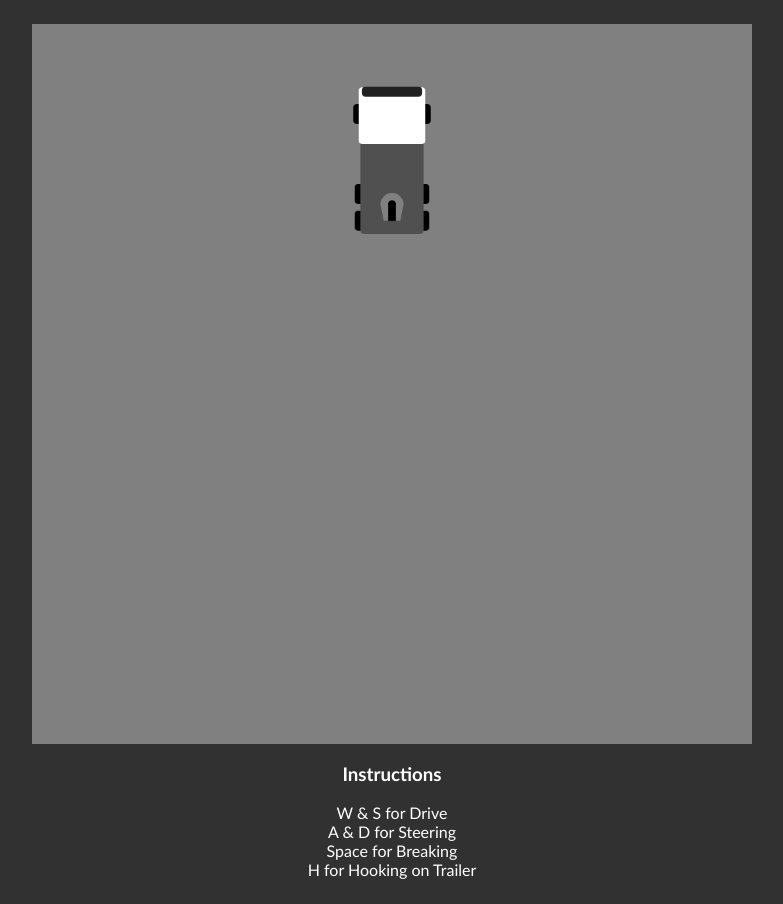
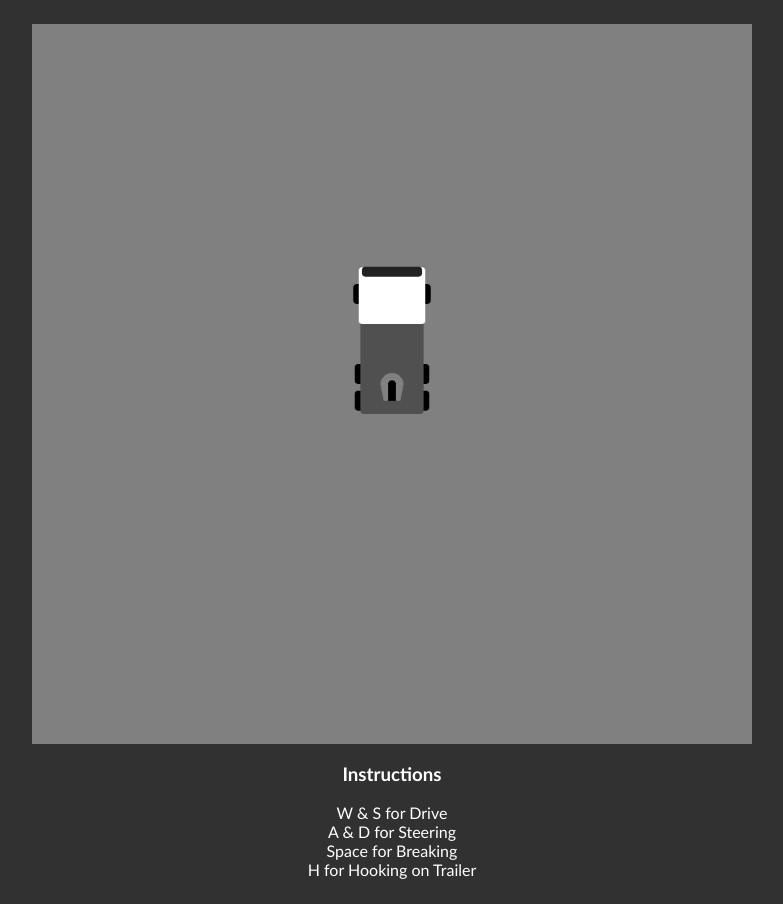
Before and after one commit to viggoStrom/Truck-Parking-Game, a plain HTML site: page index.html in a window 1280 px wide. Shown: the whole page, without its empty margins (248-1031 px from the left). Drawn offline with Linux system fonts and the light colour scheme.

Commit message:
more restructuring. Refactoring truck

```diff
--- a/script/level-objects/exit-door.js
+++ b/script/level-objects/exit-door.js
@@ -1,5 +1,3 @@
-/** @type {HTMLCanvasElement} */
-
 class exit {
     constructor(nextLevel, trucks, x = 1, y = 1 / 2, direction = Math.PI) {
         this.trucks = trucks;
--- a/script/level-objects/parking-spot.js
+++ b/script/level-objects/parking-spot.js
@@ -1,5 +1,3 @@
-/** @type {HTMLCanvasElement} */
-
 class parkingSpot {
     constructor(exits, trailer, x = 1 / 2, y = 1 / 2, direction) {
         this.trailer = trailer;
--- a/script/level-objects/truck.js
+++ b/script/level-objects/truck.js
@@ -1,21 +1,22 @@
-/** @type {HTMLCanvasElement} */
-
 class Truck {
-    constructor(x = 1 / 2, y = 3 / 4, direction = 0) {
-        this.id = Date.now() + Math.random();
+    constructor(level, fractionPosX, fractionPosY, direction = 0, color = "white") {
+        this.id = Math.floor(Date.now() * Math.random());
 
         this.direction = direction;
         this.steerAngle = 0;
 
         this.color = "white";
-        this.cabWidth = 100;
-        this.cabLength = 85;
+        this.cab = {
+            width: 100,
+            length: 85,
+        };
         this.width = 95;
         this.length = 220;
-        this.widthOffset = (this.cabWidth - this.width) / 2;
-
-        this.centerX = x * canvas.width;
-        this.centerY = y * canvas.height;
+        this.widthOffset = (this.cab.width - this.width) / 2;
+        this.center = {
+            x: fractionPosX * canvas.width,
+            y: fractionPosY * canvas.height,
+        };
 
         this.velocity = 0;
         this.acceleration = 60;
@@ -29,17 +30,16 @@ class Truck {
         this.hasTrailer = false;
 
         this.initInput();
-
-        // window.onbeforeunload = function (event) {
-        //     this.save()
-        // };
     }
 
     initInput() {
-        const inputDownKeys = document.addEventListener("keydown", event => {
+        this.keydownListener = document.addEventListener("keydown", event => {
             let key = event.key.toLowerCase();
 
-            if (event.ctrlKey && key != "r") { event.preventDefault(); }
+            // Prevent undesired browser behavior
+            if (event.ctrlKey && key != "r") { event.preventDefault(); } // Reload
+            if (event.ctrlKey && key != "w") { event.preventDefault(); } // Close Tab
+
             if (key == "w" || key == "arrowup") { this.forward = true; event.preventDefault(); }
             if (key == "s" || key == "arrowdown") { this.backward = true; event.preventDefault(); }
             if (key == "d" || key == "arrowright") { this.rightTurn = true; }
@@ -48,7 +48,7 @@ class Truck {
             if (key == " ") { this.break = true; event.preventDefault(); }
         });
 
-        const inputUpKeys = document.addEventListener("keyup", event => {
+        this.keyupListener = document.addEventListener("keyup", event => {
             let key = event.key.toLowerCase();
 
             if (key == "w" || key == "arrowup") { this.forward = false; event.preventDefault(); }
@@ -71,9 +71,9 @@ class Truck {
     roundRect(x, y, w, h) {
         ctx.save();
         ctx.beginPath();
-        ctx.translate(this.centerX, this.centerY);
+        ctx.translate(this.center.x, this.center.y);
         ctx.rotate(this.direction);
-        ctx.roundRect(x - this.centerX, y - this.centerY, w, h, 5);
+        ctx.roundRect(x - this.center.x, y - this.center.y, w, h, 5);
         ctx.closePath();
         ctx.fill();
         ctx.restore();
@@ -82,14 +82,14 @@ class Truck {
     wheel(x, y, w, h) {
         ctx.save();
         ctx.beginPath();
-        ctx.translate(this.centerX, this.centerY);
+        ctx.translate(this.center.x, this.center.y);
         ctx.rotate(this.direction);
         // ctx.roundRect(x - this.centerX, y - this.centerY, w, h, 5);
         ctx.restore();
         ctx.save();
         ctx.translate(x, y);
         ctx.rotate(this.direction * 1.3);
-        ctx.roundRect(this.centerX - x - 58, this.centerY - y - 150, w, h, 5);
+        ctx.roundRect(this.center.x - x - 58, this.center.y - y - 150, w, h, 5);
         ctx.closePath();
         ctx.fill();
         ctx.restore();
@@ -97,39 +97,39 @@ class Truck {
 
 
     update() {
-
+        this.move();
     }
 
     render() {
         let x, y, w, h;
 
         // Wheels
-        x = this.centerX - this.cabWidth / 2 - 8;
-        y = this.centerY - 130 - 20;
+        x = this.center.x - this.cab.width / 2 - 8;
+        y = this.center.y - 130 - 20;
         w = 20;
         h = 30;
         ctx.fillStyle = "black";
         this.roundRect(x, y, w, h);
-        x = this.centerX + this.cabWidth / 2 - 12;
-        y = this.centerY - 130 - 20;
+        x = this.center.x + this.cab.width / 2 - 12;
+        y = this.center.y - 130 - 20;
         this.roundRect(x, y, w, h);
-        x = this.centerX - this.cabWidth / 2 - 6;
-        y = this.centerY - 10 - 20;
+        x = this.center.x - this.cab.width / 2 - 6;
+        y = this.center.y - 10 - 20;
         this.roundRect(x, y, w, h);
-        x = this.centerX + this.cabWidth / 2 - 14;
-        y = this.centerY - 10 - 20;
+        x = this.center.x + this.cab.width / 2 - 14;
+        y = this.center.y - 10 - 20;
         this.roundRect(x, y, w, h);
-        x = this.centerX - this.cabWidth / 2 - 6;
-        y = this.centerY + 30 - 20;
+        x = this.center.x - this.cab.width / 2 - 6;
+        y = this.center.y + 30 - 20;
         this.roundRect(x, y, w, h);
-        x = this.centerX + this.cabWidth / 2 - 14;
-        y = this.centerY + 10;
+        x = this.center.x + this.cab.width / 2 - 14;
+        y = this.center.y + 10;
         this.roundRect(x, y, w, h);
 
 
         // Tractor Unit
-        x = this.centerX - this.cabWidth / 2 + this.widthOffset;
-        y = this.centerY - this.length / 2 - 65;
+        x = this.center.x - this.cab.width / 2 + this.widthOffset;
+        y = this.center.y - this.length / 2 - 65;
         w = this.width;
         h = this.length;
         ctx.fillStyle = "#505050";
@@ -138,40 +138,40 @@ class Truck {
         // Attach Point
         w = 35;
         h = 50;
-        x = this.centerX;
-        y = this.centerY;
+        x = this.center.x;
+        y = this.center.y;
         ctx.fillStyle = "gray";
         ctx.save();
         ctx.beginPath();
-        ctx.translate(this.centerX, this.centerY);
+        ctx.translate(this.center.x, this.center.y);
         ctx.rotate(this.direction);
 
-        ctx.moveTo(x - w / 2 + 5 - this.centerX, y + h / 2 - this.centerY);
-        ctx.lineTo(x + w / 2 - 5 - this.centerX, y + h / 2 - this.centerY);
-        ctx.lineTo(x + w / 2 - this.centerX, y - this.centerY);
-        ctx.lineTo(x - w / 2 - this.centerX, y - this.centerY);
+        ctx.moveTo(x - w / 2 + 5 - this.center.x, y + h / 2 - this.center.y);
+        ctx.lineTo(x + w / 2 - 5 - this.center.x, y + h / 2 - this.center.y);
+        ctx.lineTo(x + w / 2 - this.center.x, y - this.center.y);
+        ctx.lineTo(x - w / 2 - this.center.x, y - this.center.y);
         ctx.closePath();
         ctx.fill();
 
         ctx.beginPath();
-        ctx.arc(x - this.centerX, y - this.centerY + 1, w / 2, Math.PI, 0);
+        ctx.arc(x - this.center.x, y - this.center.y + 1, w / 2, Math.PI, 0);
         ctx.closePath();
         ctx.fill();
 
         ctx.fillStyle = "black";
-        ctx.fillRect(x - w / 6 - this.centerX, y - h / 25 - this.centerY, w / 3, h * 0.545);
+        ctx.fillRect(x - w / 6 - this.center.x, y - h / 25 - this.center.y, w / 3, h * 0.545);
         ctx.beginPath();
-        ctx.arc(x - this.centerX, y - this.centerY, w / 6, 0, Math.PI * 2);
+        ctx.arc(x - this.center.x, y - this.center.y, w / 6, 0, Math.PI * 2);
         ctx.closePath();
         ctx.fill();
 
         ctx.restore();
 
         // Cab
-        x = this.centerX - this.cabWidth / 2;
-        y = this.centerY - this.length / 2 - 65;
-        w = this.cabWidth;
-        h = this.cabLength;
+        x = this.center.x - this.cab.width / 2;
+        y = this.center.y - this.length / 2 - 65;
+        w = this.cab.width;
+        h = this.cab.length;
         ctx.fillStyle = this.color;
         this.roundRect(x, y, w, h);
 
@@ -179,8 +179,8 @@ class Truck {
         // Windshield
         w = this.width * .95;
         h = 15;
-        x = this.centerX - w / 2;
-        y = this.centerY - this.length * .8;
+        x = this.center.x - w / 2;
+        y = this.center.y - this.length * .8;
         ctx.fillStyle = "#212121";
         this.roundRect(x, y, w, h);
     }
@@ -188,19 +188,21 @@ class Truck {
     move() {
         // Update Front Collider
         this.spineLength = this.length - 95;
-        this.frontColliderX = this.centerX + Math.sin(this.direction) * this.spineLength;
-        this.frontColliderY = this.centerY - Math.cos(this.direction) * this.spineLength;
+        this.frontCollider = {
+            x: this.center.x + Math.sin(this.direction) * this.spineLength,
+            y: this.center.y - Math.cos(this.direction) * this.spineLength,
+        };
 
         // Wall collision
-        if (this.centerX > canvas.width - 45) { this.centerX = canvas.width - 45; this.velocity = -this.velocity * 0.2 };
-        if (this.centerX < 45) { this.centerX = 45; this.velocity = -this.velocity * 0.2 };
-        if (this.centerY > canvas.height - 45) { this.centerY = canvas.height - 45; this.velocity = -this.velocity * 0.2 };
-        if (this.centerY < 45) { this.centerY = 45; this.velocity = -this.velocity * 0.2 };
+        if (this.center.x > canvas.width - 45) { this.center.x = canvas.width - 45; this.velocity = -this.velocity * 0.2 };
+        if (this.center.x < 45) { this.center.x = 45; this.velocity = -this.velocity * 0.2 };
+        if (this.center.y > canvas.height - 45) { this.center.y = canvas.height - 45; this.velocity = -this.velocity * 0.2 };
+        if (this.center.y < 45) { this.center.y = 45; this.velocity = -this.velocity * 0.2 };
 
-        if (this.frontColliderX > canvas.width - 45) { this.velocity = -this.velocity * 0.2; this.centerX = canvas.width - 45 - this.spineLength * Math.sin(this.direction); };
-        if (this.frontColliderX < 45) { this.velocity = -this.velocity * 0.2; this.centerX = 45 - this.spineLength * Math.sin(this.direction); };
-        if (this.frontColliderY > canvas.height - 45) { this.velocity = -this.velocity * 0.2; this.centerY = canvas.height - 45 + this.spineLength * Math.cos(this.direction); };
-        if (this.frontColliderY < 45) { this.velocity = -this.velocity * 0.2; this.centerY = 45 + this.spineLength * Math.cos(this.direction); };
+        if (this.frontCollider.x > canvas.width - 45) { this.velocity = -this.velocity * 0.2; this.center.x = canvas.width - 45 - this.spineLength * Math.sin(this.direction); };
+        if (this.frontCollider.x < 45) { this.velocity = -this.velocity * 0.2; this.center.x = 45 - this.spineLength * Math.sin(this.direction); };
+        if (this.frontCollider.y > canvas.height - 45) { this.velocity = -this.velocity * 0.2; this.center.y = canvas.height - 45 + this.spineLength * Math.cos(this.direction); };
+        if (this.frontCollider.y < 45) { this.velocity = -this.velocity * 0.2; this.center.y = 45 + this.spineLength * Math.cos(this.direction); };
 
         // Update Friction
         this.friction = 5 + Math.abs(this.velocity) / 2;
@@ -217,8 +219,8 @@ class Truck {
         if (this.backward) { this.velocity -= this.acceleration / this.mass / 2; }
 
         // Apply Velocity to Truck Position
-        this.centerX += this.velocity * Math.sin(this.direction);
-        this.centerY -= this.velocity * Math.cos(this.direction);
+        this.center.x += this.velocity * Math.sin(this.direction);
+        this.center.y -= this.velocity * Math.cos(this.direction);
 
         // Breaking
         if (this.break && this.velocity > 0) { this.velocity -= this.breakForce / this.mass; }
@@ -235,8 +237,8 @@ class Truck {
     save() {
         // Save Data to Local Storage in Case of Unintentional Reload
         const data = {
-            centerX: this.centerX,
-            centerY: this.centerY,
+            centerX: this.center.x,
+            centerY: this.center.y,
             direction: this.direction,
             velocity: this.velocity,
         };
@@ -254,14 +256,14 @@ class Truck {
         // DEBUG Center Point
         ctx.fillStyle = "lightGreen";
         ctx.beginPath();
-        ctx.arc(this.centerX, this.centerY, 20, 0, 2 * Math.PI);
+        ctx.arc(this.center.x, this.center.y, 20, 0, 2 * Math.PI);
         ctx.closePath();
         ctx.fill();
 
         // DEBUG Front Collider
         ctx.fillStyle = "orange";
         ctx.beginPath();
-        ctx.arc(this.frontColliderX, this.frontColliderY, 20, 0, 2 * Math.PI);
+        ctx.arc(this.frontCollider.x, this.frontCollider.y, 20, 0, 2 * Math.PI);
         ctx.closePath();
         ctx.fill();
 
@@ -272,10 +274,10 @@ class Truck {
             ctx.strokeStyle = "blue";
         }
         ctx.lineWidth = 20;
-        x = this.centerX;
-        y = this.centerY;
-        w = this.centerX + Math.sin(this.direction) * this.velocity * 100;
-        h = this.centerY - Math.cos(this.direction) * this.velocity * 100;
+        x = this.center.x;
+        y = this.center.y;
+        w = this.center.x + Math.sin(this.direction) * this.velocity * 100;
+        h = this.center.y - Math.cos(this.direction) * this.velocity * 100;
         ctx.beginPath();
         ctx.moveTo(x, y);
         ctx.lineTo(w, h);
--- a/script/level-template.js
+++ b/script/level-template.js
@@ -1,4 +1,3 @@
-
 class LevelTemplate {
     constructor() {
         this.gameElements = [];
--- a/script/levels/level-1.js
+++ b/script/levels/level-1.js
@@ -1,29 +1,10 @@
-class Level1 {
+
+class Level1 extends LevelTemplate {
     constructor() {
-        this.truck = new Truck(1 / 2, 1 / 4)
-        // this.trailer = new trailer([this.truck], 1 / 2, 3 / 4, 0, "white")
-        // this.exit = new exit(new levelTwo, [this.truck], 1 / 2, 0, Math.PI / 2)
-        // this.parkingArea = new parkingSpot([this.exit], this.trailer, 1 / 2, 2.8 / 4, 0)
+        super();
 
-        this.exit = null
-
-        this.content = [
-            this.truck,
-            // this.trailer,
-            // this.exit,
-            // this.parkingArea
-        ]
-    }
-
-    update() {
-        this.content.forEach((element) => {
-            element.update()
-        })
-    }
-
-    render() {
-        this.content.forEach((element) => {
-            element.render()
-        })
+        this.gameElements = [
+            new Truck(this, 1 / 2, 1 / 2),
+        ];
     }
 }
--- a/script/main.js
+++ b/script/main.js
@@ -1,10 +1,12 @@
 /** @type {HTMLCanvasElement} */
-
 const canvas = document.getElementById("main-canvas");
+/** @type {CanvasRenderingContext2D} */
 const ctx = canvas.getContext("2d");
 
 canvas.height = 1080;
 canvas.width = 1080;
+
+const ui = new UI();
 
 let level = new Level1();
 
@@ -25,11 +27,14 @@ const render = () => {
 }
 
 const start = (event) => {
-    document.removeEventListener("click", start);
-    document.removeEventListener("keydown", start);
+    ui.welcome();
 
-    window.requestAnimationFrame(update);
-    window.requestAnimationFrame(render);
+    document.addEventListener("click", () => {
+        window.requestAnimationFrame(update);
+        window.requestAnimationFrame(render);
+    }, { once: true });
 }
 
-start();
+// start();
+window.requestAnimationFrame(update);
+window.requestAnimationFrame(render);
--- a/script/ui.js
+++ b/script/ui.js
@@ -1,15 +1,13 @@
-/** @type {HTMLCanvasElement} */
-
 class UI {
     constructor() {
 
     }
 
-    welcome = () => {
+    welcome() {
         ctx.fillStyle = "black";
         ctx.globalAlpha = 0.6;
         ctx.beginPath();
-        ctx.roundRect(canvas.width / 4, canvas.height / 4, canvas.width * 2 / 4, canvas.height * 2 / 4, 90);
+        ctx.roundRect(canvas.width / 8, canvas.height / 4, canvas.width * 6 / 8, canvas.height * 4 / 8, 90);
         ctx.closePath();
         ctx.fill();
         ctx.globalAlpha = 1;
```
Also changed, not shown: index.html (+4 -0 lines), script/level-objects/trailer.js (+6 -24 lines).
